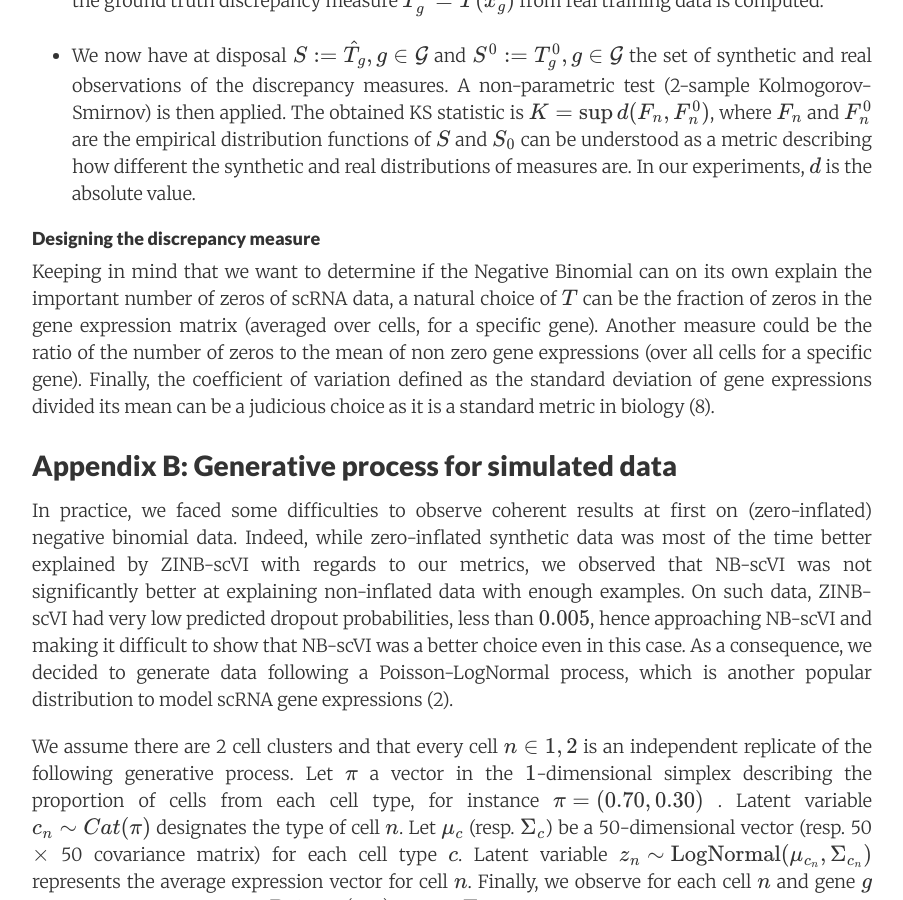
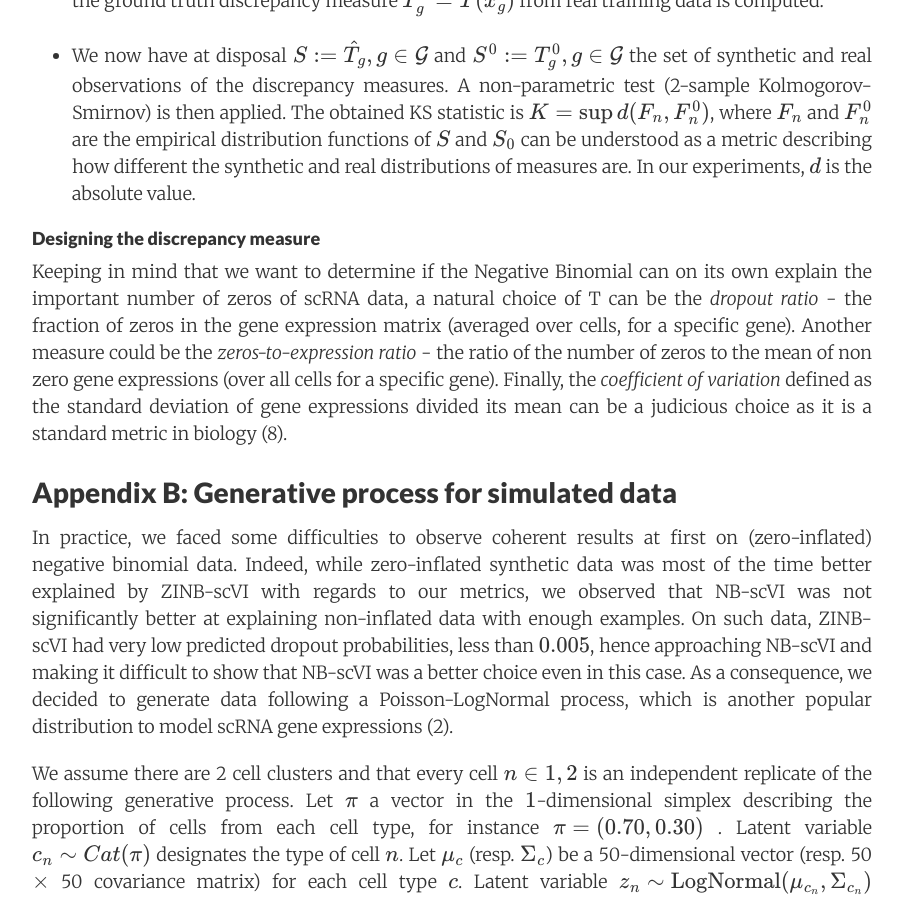
Before and after one commit to YosefLab/yoseflab.github.io-deprecated, a Jekyll site: the page built from _posts/2019-6-27-ZeroInflation.md, in a window 1280 px wide and 900 px high, scrolled down 11206 px. Shown: the whole window, without its empty margins (188-1091 px from the left). Built offline with Jekyll 4.4.1, drawn with Linux system fonts in a browser that asks for light colours; nearby versions of some CDN libraries; formulas are drawn with MathJax 3; comment, search, counter and statistics services are not loaded; some of the changed text lies outside the part shown.

Commit message:
final changes

```diff
--- a/_posts/2019-6-27-ZeroInflation.md
+++ b/_posts/2019-6-27-ZeroInflation.md
@@ -50,7 +50,7 @@ We also tried to predict which genes were zero-inflated. For this purpose, we as
 
 We consider a mixture of synthetic datasets from multivariate count distributions (Appendix B), real datasets with spike-in measurements (analyzed in (3)) and real datasets (analyzed in (1) and accessible from the scVI codebase).
 
-<table style="width:70%; font-size:80%" align="center"><tr><th>Dataset name</th><th>Cells</th><th>Protocol</th></tr><tr><td>ZISynth</td><td>12,000</td><td>Synthetic data, see Appendix B</td></tr><tr><td>Klein et al. 2015 (14)</td><td>953</td><td>InDrops</td></tr><tr><td>Zheng et al. 2017 (11)</td><td>1,015</td><td>GemCode</td></tr><tr><td>Svensson et al. 2017 (1) (3)</td><td>2,000</td><td>10x Chromium (v1)</td></tr><tr><td>Svensson et al. 2017 (2) (3)</td><td>2,000</td><td>10x Chromium (v1)</td></tr><tr><td>Brain Small (11)</td><td>9,128</td><td>10x Chromium (v2)</td></tr><tr><td>Cortex (9)</td><td>3,005</td><td>Smart-Seq2</td></tr><tr><td>Hemato (10)</td><td>4,016</td><td>InDrops</td></tr><tr><td>PBMC (11)</td><td>12,039</td><td>10x Chromium (v2)</td></tr><tr><td>Retina (12)</td><td>27,499</td><td>Drop-Seq</td></tr></table>
+<table style="width:70%; font-size:80%" align="center"><tr><th>Dataset name</th><th>Cells</th><th>Protocol</th></tr><tr><td>ZISynth</td><td>12,000</td><td>Synthetic data, see Appendix B</td></tr><tr><td>Klein et al. 2015 (13)</td><td>953</td><td>InDrops</td></tr><tr><td>Zheng et al. 2017 (11)</td><td>1,015</td><td>GemCode</td></tr><tr><td>Svensson et al. 2017 (1) (3)</td><td>2,000</td><td>10x Chromium (v1)</td></tr><tr><td>Svensson et al. 2017 (2) (3)</td><td>2,000</td><td>10x Chromium (v1)</td></tr><tr><td>Brain Small (11)</td><td>9,128</td><td>10x Chromium (v2)</td></tr><tr><td>Cortex (9)</td><td>3,005</td><td>Smart-Seq2</td></tr><tr><td>Hemato (10)</td><td>4,016</td><td>InDrops</td></tr><tr><td>PBMC (11)</td><td>12,039</td><td>10x Chromium (v2)</td></tr><tr><td>Retina (12)</td><td>27,499</td><td>Drop-Seq</td></tr></table>
 
 
 The synthetic datasets served as a sanity check that our methodology made sense on data that we had ground truth for. We selected these datasets to validate that our metrics are consistent whether or not the data is zero-inflated. The datasets from (3) were restricted to ERCC spike-ins who were present in more than 20% of the data. Cortex, Hemato, Brain Small, Retina, PBMC were restricted to the 1200 most variable genes to speed computations.
@@ -146,7 +146,7 @@ We acknowledge members of the Yosef Lab, especially Zoë Steier and Matt Jones f
 
 (1)  Romain Lopez, Jeffrey Regier, Michael B Cole, Michael I Jordan, and Nir Yosef.  Deep generative modeling for single-cell transcriptomics. Nature Methods, 2018.
 
-(2)  Emma  Pierson  and  Christopher  Yau.   ZIFA:  Dimensionality  reduction  for  zero-inflated  single-cell gene expression analysis. Genome biology, 2015.
+(2)  Emma Pierson  and  Christopher  Yau.   ZIFA:  Dimensionality  reduction  for  zero-inflated  single-cell gene expression analysis. Genome biology, 2015.
 
 (3)  Valentine Svensson.  Droplet scRNA-seq is not zero-inflated.  biorXiv, 2019.
 
@@ -184,7 +184,7 @@ Posterior predictive checks (PPCs) are another way to assess Bayesian models. Th
 + We now have at disposal $S:=\{\hat T_g, g \in \mathcal{G}\}$ and $S^0:=\{T_g^0, g \in \mathcal{G}\}$ the set of synthetic and real observations of the discrepancy measures. A non-parametric test (2-sample Kolmogorov-Smirnov) is then applied. The obtained KS statistic is $K = \sup d(F_n , F_n^0)$, where $F_n$ and $F_n^0$ are the empirical distribution functions of $S$ and $S_0$ can be understood as a metric describing how different the synthetic and real distributions of measures are. In our experiments, $d$ is the absolute value.
 
 #### Designing the discrepancy measure
-Keeping in mind that we want to determine if the Negative Binomial can on its own explain the important number of zeros of scRNA data, a natural choice of $T$ can be the fraction of zeros in the gene expression matrix (averaged over cells, for a specific gene). Another measure could be the ratio of the number of zeros to the mean of non zero gene expressions (over all cells for a specific gene). Finally, the coefficient of variation defined as the standard deviation of gene expressions divided its mean can be a judicious choice as it is a standard metric in biology (8).
+Keeping in mind that we want to determine if the Negative Binomial can on its own explain the important number of zeros of scRNA data, a natural choice of T can be the *dropout ratio* - the fraction of zeros in the gene expression matrix (averaged over cells, for a specific gene). Another measure could be the *zeros-to-expression ratio* - the ratio of the number of zeros to the mean of non zero gene expressions (over all cells for a specific gene). Finally, the *coefficient of variation* defined as the standard deviation of gene expressions divided its mean can be a judicious choice as it is a standard metric in biology (8).
 
 ## Appendix B: Generative process for simulated data
 
```
